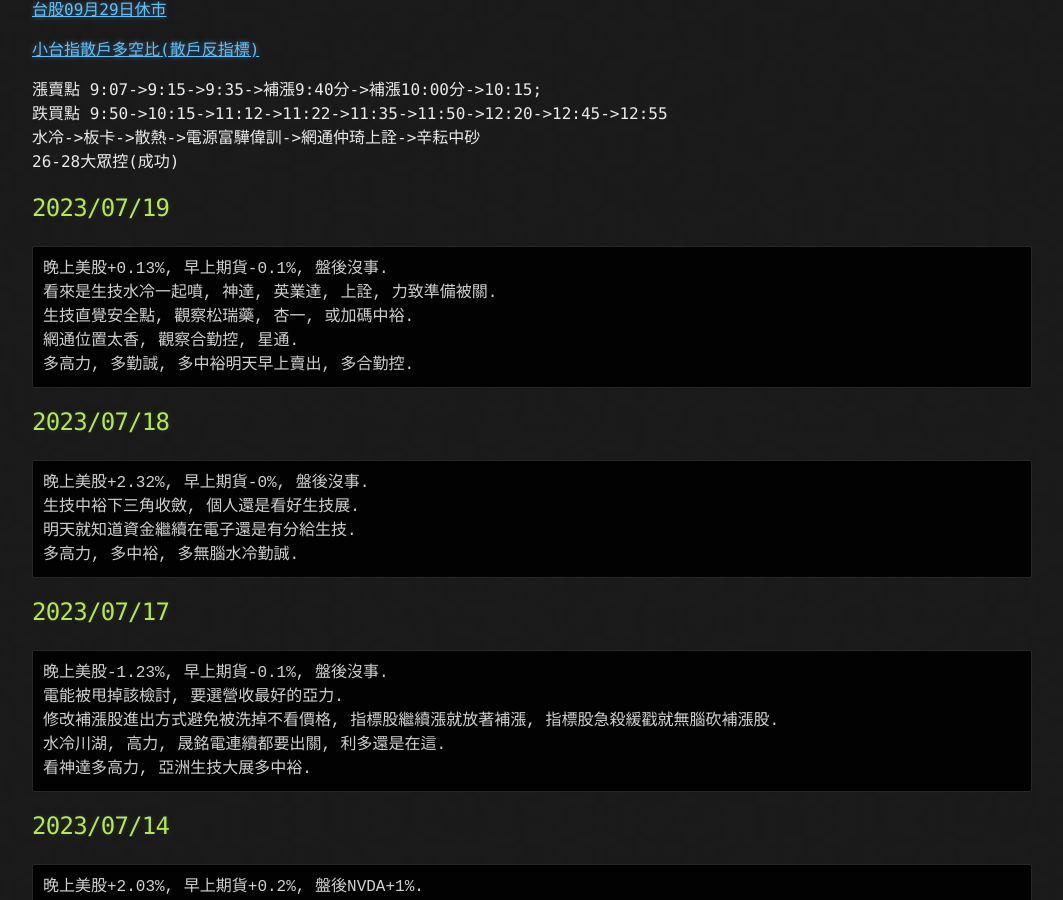
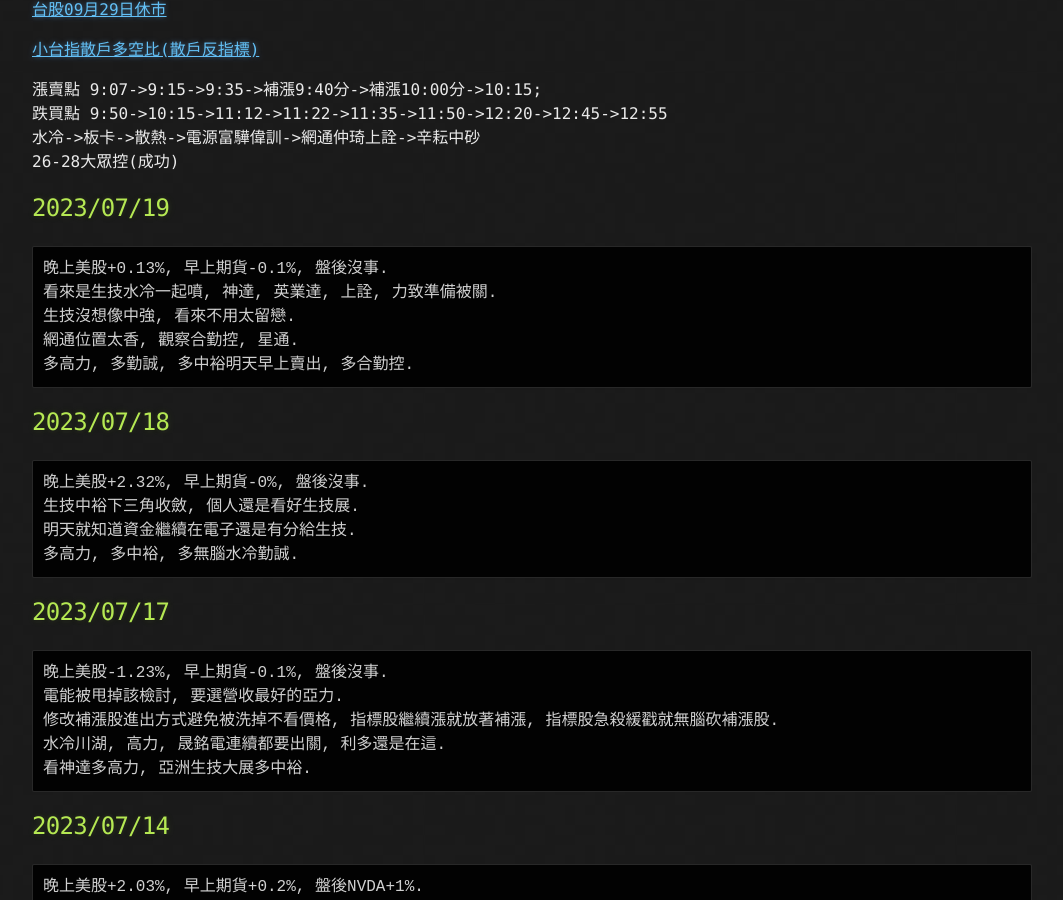
Before and after one commit to lepg5487/Stock_God, a Jekyll site: the page built from index.md, in a window 1280 px wide and 900 px high, scrolled down 460 px. Shown: the whole window, without its empty margins (108-1171 px from the left). Built offline with Jekyll 4.4.1, drawn with Linux system fonts in a browser that asks for light colours; our own code applies the rules of GitHub Pages for plain Markdown files.

Commit message:
Update index.md

````diff
--- a/index.md
+++ b/index.md
@@ -25,7 +25,7 @@ layout: testlayouts
 ```
 晚上美股+0.13%, 早上期貨-0.1%, 盤後沒事.
 看來是生技水冷一起噴, 神達, 英業達, 上詮, 力致準備被關.
-生技直覺安全點, 觀察松瑞藥, 杏一, 或加碼中裕.
+生技沒想像中強, 看來不用太留戀.
 網通位置太香, 觀察合勤控, 星通.
 多高力, 多勤誠, 多中裕明天早上賣出, 多合勤控.
 ```
````
